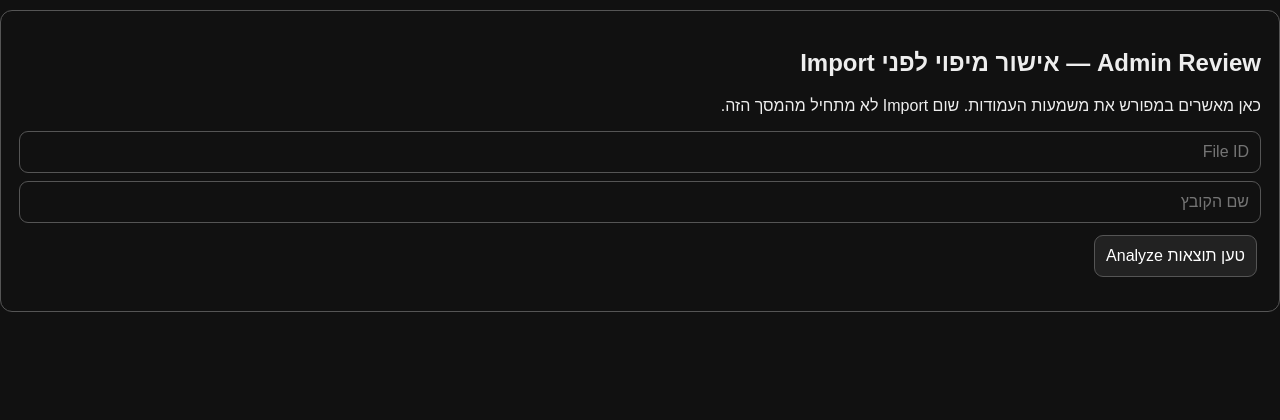
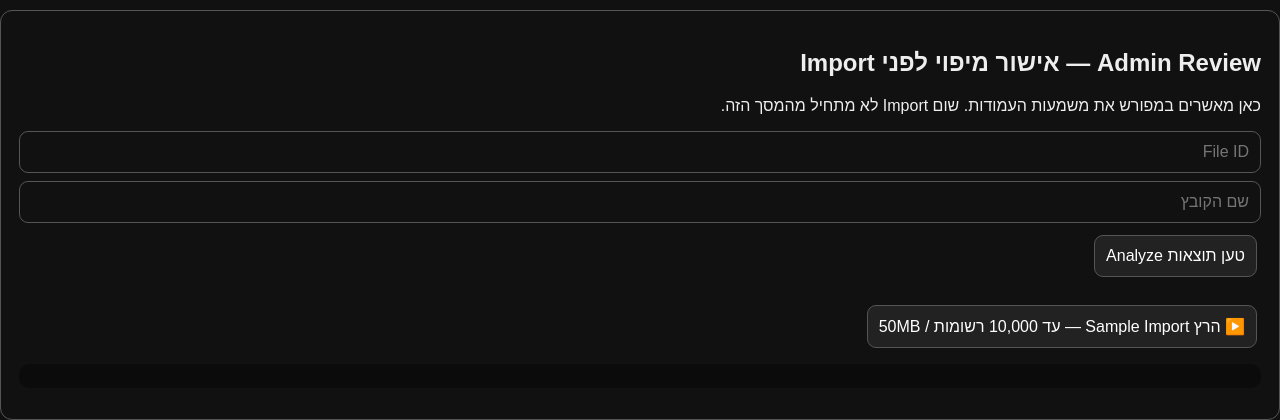
Before and after one commit to xxxmen1508/Osint-el.ag.fb, a FastAPI app: template app/templates/index.html in a window 1280 px wide. Shown: the part 394-814 px from the top of the page. Before the commit the page ends 706 px from the top, so only its background shows below. Run offline with FastAPI, Linux system fonts and the light colour scheme; the template is opened without the code that fills it, so the values that code supplies are empty.

Commit message:
Implement streaming sample import workflow

```diff
--- a/app/main.py
+++ b/app/main.py
@@ -3099,6 +3099,180 @@ def analyze_drive_file(
         )
 
 
+
+# ============================================================
+# SAMPLE IMPORT (streaming, metadata/raw-values only)
+# ============================================================
+
+SAMPLE_MAX_ROWS = 10_000
+SAMPLE_MAX_BYTES = 50 * 1024 * 1024
+SAMPLE_PARSER_VERSION = "sample-stream-v1"
+
+
+def _sample_normalized(values, mappings):
+    normalized = {}
+    transformations = {}
+    for mapping in mappings:
+        idx = int(mapping.get("column_index", 0))
+        meaning = str(mapping.get("meaning", "ignore"))
+        if idx < 1 or idx > len(values) or meaning == "ignore":
+            continue
+        value = str(values[idx - 1])
+        if not value:
+            continue
+        if meaning == "phone":
+            normalized[meaning] = re.sub(r"[^0-9]+", "", value)
+            transformations[meaning] = "digits_only_deterministic"
+        elif meaning == "email":
+            normalized[meaning] = value.strip().lower()
+            transformations[meaning] = "trim_lowercase_deterministic"
+    return normalized, transformations
+
+
+def _sample_service(request):
+    creds = credentials_from_request(request)
+    if not creds:
+        return None, JSONResponse({"ok": False, "message": "Google OAuth עדיין לא מחובר"}, status_code=400)
+    from google.auth.transport.requests import Request as GoogleRequest
+    if not creds.valid:
+        creds.refresh(GoogleRequest())
+    return build("drive", "v3", credentials=creds, cache_discovery=False), None
+
+
+def _sample_plan(c, file_id):
+    row = c.execute("SELECT id,file_name,status,plan_json,source_modified_time,source_size_bytes FROM import_plans WHERE file_id=? ORDER BY plan_version DESC,id DESC LIMIT 1", (file_id,)).fetchone()
+    if not row:
+        return None
+    plan = json_value(row[3]) or {}
+    return {"id": row[0], "file_name": row[1], "status": row[2], "plan": plan, "modified_time": row[4], "size": row[5]}
+
+
+def _sample_existing(c, file_id, plan_id, modified_time, size):
+    return c.execute(
+        """SELECT id,status,rows_read,rows_written,rows_failed,bytes_read,last_error,full_file_downloaded
+           FROM import_jobs
+           WHERE job_type=? AND source_file_id=? AND import_plan_id=?
+             AND source_modified_time=? AND source_size_bytes=?
+           ORDER BY id DESC LIMIT 1""",
+        ("SAMPLE", file_id, plan_id, modified_time, size),
+    ).fetchone()
+
+
+@app.post("/api/sample-import/{file_id}")
+def sample_import(file_id: str, request: Request):
+    if not is_admin(request):
+        raise HTTPException(403)
+    if not re.fullmatch(r"[-\w]{10,}", file_id):
+        raise HTTPException(400, "file_id לא תקין")
+
+    c = db()
+    plan_row = _sample_plan(c, file_id)
+    if not plan_row or plan_row["status"] != "approved_for_import":
+        c.close()
+        return JSONResponse({"ok": False, "error": "לא נמצא Import Plan מאושר"}, status_code=400)
+    plan = plan_row["plan"]
+    source = c.execute("SELECT modified_time,size,name FROM drive_sources WHERE file_id=? ORDER BY id DESC LIMIT 1", (file_id,)).fetchone()
+    if not source:
+        c.close()
+        return JSONResponse({"ok": False, "error": "הקובץ לא נמצא ב-Discovery"}, status_code=400)
+    modified_time, size, source_name = source[0], source[1], source[2]
+    if str(plan.get("file", {}).get("modifiedTime", "")) != str(modified_time or "") or str(plan.get("file", {}).get("size", "")) != str(size or ""):
+        c.close()
+        return JSONResponse({"ok": False, "error": "Import Plan ישן: מקור הקובץ השתנה מאז האישור", "source_matches": False}, status_code=409)
+
+    existing = _sample_existing(c, file_id, plan_row["id"], modified_time, size)
+    if existing:
+        c.close()
+        return {"ok": True, "idempotent": True, "message": "Sample Import כבר קיים עבור אותה גרסת מקור ו-Plan", "job": dict(existing)}
+
+    c.execute(
+        """INSERT INTO import_jobs(dataset_id,import_plan_id,job_type,status,requested_by,source_file_id,source_modified_time,source_size_bytes)
+           VALUES(NULL,?,?,?,?,?,?,?)""",
+        (plan_row["id"], "SAMPLE", "pending", "admin", file_id, modified_time, size),
+    )
+    job_id = c.execute("SELECT MAX(id) FROM import_jobs WHERE source_file_id=? AND job_type=?", (file_id, "SAMPLE")).fetchone()[0]
+    c.commit()
+    c.close()
+
+    c = db()
+    c.execute("UPDATE import_jobs SET status=?,started_at=CURRENT_TIMESTAMP,updated_at=CURRENT_TIMESTAMP WHERE id=?", ("running", job_id))
+    c.commit()
+    c.close()
+
+    downloaded_bytes = 0
+    rows_read = rows_written = rows_failed = 0
+    errors = []
+    full_file_downloaded = False
+    import tempfile
+    try:
+        service, error_response = _sample_service(request)
+        if error_response:
+            raise RuntimeError("Google OAuth עדיין לא מחובר")
+        meta = service.files().get(fileId=file_id, fields="id,name,mimeType,size,modifiedTime", supportsAllDrives=True).execute()
+        delimiter = str(plan.get("file", {}).get("delimiter", ":"))
+        encoding = str(plan.get("file", {}).get("encoding", "utf-8-sig")) or "utf-8-sig"
+        mappings = plan.get("mappings", [])
+        with tempfile.TemporaryFile(mode="w+b") as spool:
+            downloader = MediaIoBaseDownload(spool, service.files().get_media(fileId=file_id, acknowledgeAbuse=False), chunksize=1024 * 1024)
+            done = False
+            while not done and downloaded_bytes < SAMPLE_MAX_BYTES:
+                _, done = downloader.next_chunk()
+                downloaded_bytes = spool.tell()
+            spool.flush()
+            spool.seek(0)
+            text = io.TextIOWrapper(spool, encoding=encoding, errors="replace", newline="")
+            reader = csv.reader(text, delimiter=delimiter, strict=True)
+            c = db()
+            for row_number, values in enumerate(reader, start=1):
+                if rows_read >= SAMPLE_MAX_ROWS:
+                    break
+                rows_read += 1
+                try:
+                    raw_values = {str(i + 1): str(v) for i, v in enumerate(values)}
+                    normalized, transformations = _sample_normalized(values, mappings)
+                    raw_json = json.dumps(raw_values, ensure_ascii=False, separators=(",", ":"))
+                    normalized_json = json.dumps({"values": normalized, "transformations": transformations}, ensure_ascii=False, separators=(",", ":")) if normalized else None
+                    record_hash = hashlib.sha256(raw_json.encode("utf-8")).hexdigest()
+                    c.execute(
+                        """INSERT INTO raw_records_metadata(dataset_id,job_id,row_number,record_hash,record_status,parse_status,raw_values_json,normalized_values_json,source_file_id,import_job_id)
+                           VALUES(NULL,?,?,?,?,?,?,?,?,?)""",
+                        (job_id, row_number, record_hash, "sample", "ok", raw_json, normalized_json, file_id, job_id),
+                    )
+                    rows_written += 1
+                except Exception as row_error:
+                    rows_failed += 1
+                    error = {"row_number": row_number, "error_type": type(row_error).__name__, "error": str(row_error)}
+                    errors.append(error)
+                    c.execute("INSERT INTO import_history(job_id,event_type,event_payload_json,actor) VALUES(?,?,?,?)", (job_id, "parse_error", json.dumps(error, ensure_ascii=False), "sample_import"))
+            c.commit()
+            c.close()
+
+        c = db()
+        c.execute("""UPDATE import_jobs SET status=?,rows_read=?,rows_written=?,rows_failed=?,bytes_read=?,finished_at=CURRENT_TIMESTAMP,updated_at=CURRENT_TIMESTAMP,last_error=? WHERE id=?""", ("completed", rows_read, rows_written, rows_failed, downloaded_bytes, json.dumps(errors[:20], ensure_ascii=False) if errors else None, job_id))
+        c.execute("INSERT INTO import_history(job_id,event_type,event_payload_json,actor) VALUES(?,?,?,?)", (job_id, "sample_completed", json.dumps({"rows_written": rows_written, "bytes_read": downloaded_bytes, "full_file_downloaded": False, "parser_version": SAMPLE_PARSER_VERSION}, ensure_ascii=False), "sample_import"))
+        c.commit()
+        c.close()
+        return {"ok": True, "idempotent": False, "job": {"id": job_id, "status": "completed", "job_type": "SAMPLE", "rows_read": rows_read, "rows_written": rows_written, "rows_failed": rows_failed, "bytes_read": downloaded_bytes, "sample_limit_rows": SAMPLE_MAX_ROWS, "sample_limit_bytes": SAMPLE_MAX_BYTES, "full_file_downloaded": full_file_downloaded, "source_file_id": file_id, "file_name": meta.get("name"), "parser_version": SAMPLE_PARSER_VERSION}, "errors": errors[:20]}
+    except Exception as exc:
+        c = db()
+        c.execute("UPDATE import_jobs SET status=?,rows_read=?,rows_written=?,rows_failed=?,bytes_read=?,finished_at=CURRENT_TIMESTAMP,updated_at=CURRENT_TIMESTAMP,last_error=? WHERE id=?", ("failed", rows_read, rows_written, rows_failed, downloaded_bytes, str(exc)[:2000], job_id))
+        c.commit()
+        c.close()
+        return JSONResponse({"ok": False, "job_id": job_id, "status": "failed", "rows_read": rows_read, "rows_written": rows_written, "rows_failed": rows_failed, "bytes_read": downloaded_bytes, "full_file_downloaded": False, "error_type": type(exc).__name__, "error": str(exc)}, status_code=500)
+
+
+@app.get("/api/sample-import/{file_id}/status")
+def sample_import_status(file_id: str, request: Request):
+    if not is_admin(request):
+        raise HTTPException(403)
+    c = db()
+    job = c.execute("SELECT id,status,job_type,source_file_id,rows_read,rows_written,rows_failed,bytes_read,last_error,started_at,finished_at,created_at FROM import_jobs WHERE source_file_id=? AND job_type=? ORDER BY id DESC LIMIT 1", (file_id, "SAMPLE")).fetchone()
+    records = []
+    if job:
+        records = [dict(row) for row in c.execute("SELECT row_number,source_file_id,raw_values_json,normalized_values_json,record_hash,parse_status FROM raw_records_metadata WHERE job_id=? ORDER BY row_number LIMIT 5", (job[0],)).fetchall()]
+    c.close()
+    return {"ok": True, "job": dict(job) if job else None, "sample_records_preview": records, "full_file_downloaded": False}
+
 # ============================================================
 # STATUS
 # ============================================================
--- a/app/templates/index.html
+++ b/app/templates/index.html
@@ -874,6 +874,10 @@ function escapeHtml(value){
   <button id="v7-save-plan" onclick="v7SavePlan()" style="display:none;margin-top:12px">
     ✅ אשר מיפוי ושמור Import Plan
   </button>
+  <button id="sample-import-button" onclick="runSampleImport()" style="margin-top:12px">
+    ▶️ הרץ Sample Import — עד 10,000 רשומות / 50MB
+  </button>
+  <pre id="sample-import-result" style="margin-top:12px"></pre>
 </section>
 
 <script>
@@ -1025,6 +1029,21 @@ async function v7SavePlan() {
     status.textContent = "❌ שגיאה בשמירת Import Plan: " + e.message;
   }
 }
+async function runSampleImport() {
+  const fileId = document.getElementById("v7-file-id").value.trim();
+  const button = document.getElementById("sample-import-button");
+  const output = document.getElementById("sample-import-result");
+  if (!fileId) { output.textContent = "❌ הזן File ID של Facebook.txt."; return; }
+  button.disabled = true;
+  output.textContent = "⏳ מריץ Sample Import סטרימינג...";
+  try {
+    const r = await fetch("/api/sample-import/" + encodeURIComponent(fileId), {method:"POST"});
+    const data = await r.json();
+    output.textContent = JSON.stringify(data, null, 2);
+  } catch (e) {
+    output.textContent = "❌ שגיאה: " + e.message;
+  } finally { button.disabled = false; }
+}
 </script>
 
 </body>
```
